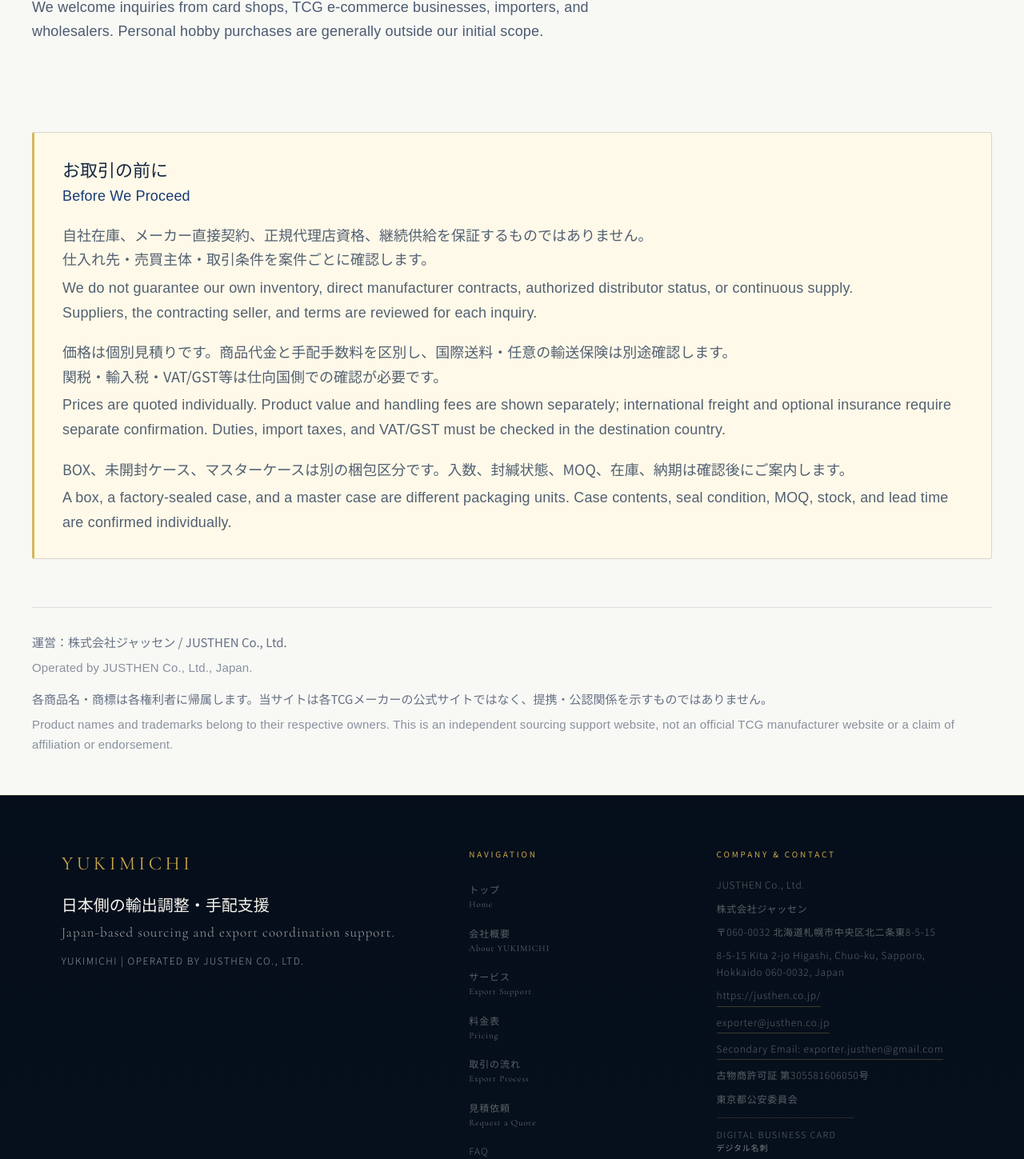
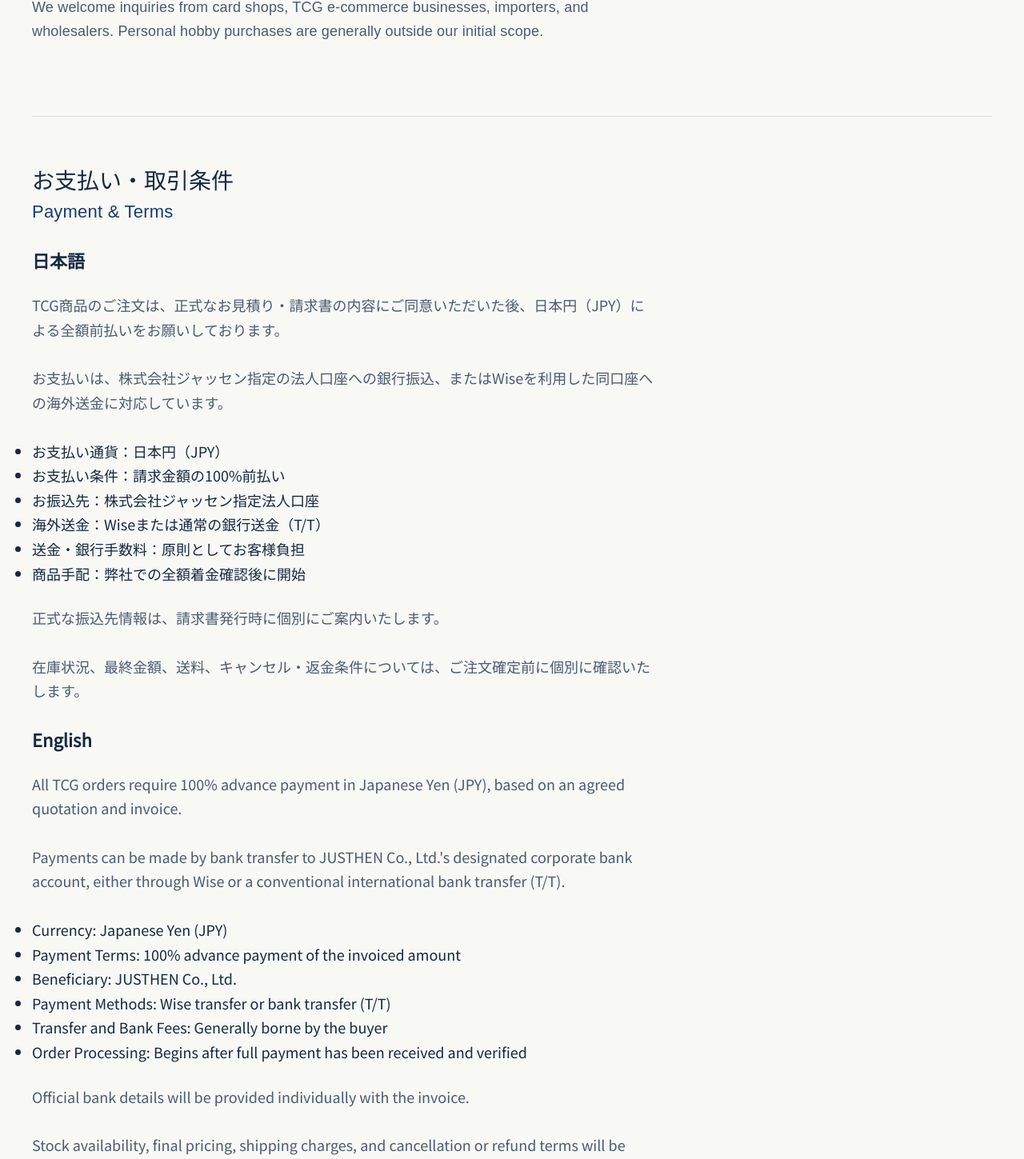
Before and after one commit to JUSTHEN-YUUKI/YUKIMICHI-ChatGpt-NEW-HP, a Next.js app: page /tcg in a window 1280 px wide. Shown: the part 2190-3639 px from the top of the page at 80% size. Built offline with nearby package versions, Linux system fonts and the light colour scheme.

Commit message:
Add TCG payment and trading terms in Japanese and English

```diff
--- a/app/tcg/page.tsx
+++ b/app/tcg/page.tsx
@@ -43,6 +43,39 @@ export default function TcgHome() {
       <p className="tcg-lead"><Bilingual ja="カードショップ、TCG専門EC、輸入・卸売事業者などからのご相談を承ります。一般個人の趣味目的の購入は、初期段階では原則対象外です。"
         en="We welcome inquiries from card shops, TCG e-commerce businesses, importers, and wholesalers. Personal hobby purchases are generally outside our initial scope." /></p>
     </section>
+    <section className="tcg-section" aria-labelledby="tcg-payment-terms">
+      <div className="tcg-section-heading"><h2 id="tcg-payment-terms"><Bilingual ja="お支払い・取引条件" en="Payment & Terms" /></h2></div>
+      <div lang="ja">
+        <h3>日本語</h3>
+        <p className="tcg-lead">TCG商品のご注文は、正式なお見積り・請求書の内容にご同意いただいた後、日本円（JPY）による全額前払いをお願いしております。</p>
+        <p className="tcg-lead">お支払いは、株式会社ジャッセン指定の法人口座への銀行振込、またはWiseを利用した同口座への海外送金に対応しています。</p>
+        <ul className="list-disc pl-6 space-y-2">
+          <li>お支払い通貨：日本円（JPY）</li>
+          <li>お支払い条件：請求金額の100%前払い</li>
+          <li>お振込先：株式会社ジャッセン指定法人口座</li>
+          <li>海外送金：Wiseまたは通常の銀行送金（T/T）</li>
+          <li>送金・銀行手数料：原則としてお客様負担</li>
+          <li>商品手配：弊社での全額着金確認後に開始</li>
+        </ul>
+        <p className="tcg-lead">正式な振込先情報は、請求書発行時に個別にご案内いたします。</p>
+        <p className="tcg-lead">在庫状況、最終金額、送料、キャンセル・返金条件については、ご注文確定前に個別に確認いたします。</p>
+      </div>
+      <div lang="en">
+        <h3>English</h3>
+        <p className="tcg-lead">All TCG orders require 100% advance payment in Japanese Yen (JPY), based on an agreed quotation and invoice.</p>
+        <p className="tcg-lead">Payments can be made by bank transfer to JUSTHEN Co., Ltd.&apos;s designated corporate bank account, either through Wise or a conventional international bank transfer (T/T).</p>
+        <ul className="list-disc pl-6 space-y-2">
+          <li>Currency: Japanese Yen (JPY)</li>
+          <li>Payment Terms: 100% advance payment of the invoiced amount</li>
+          <li>Beneficiary: JUSTHEN Co., Ltd.</li>
+          <li>Payment Methods: Wise transfer or bank transfer (T/T)</li>
+          <li>Transfer and Bank Fees: Generally borne by the buyer</li>
+          <li>Order Processing: Begins after full payment has been received and verified</li>
+        </ul>
+        <p className="tcg-lead">Official bank details will be provided individually with the invoice.</p>
+        <p className="tcg-lead">Stock availability, final pricing, shipping charges, and cancellation or refund terms will be confirmed before the order is finalized.</p>
+      </div>
+    </section>
     <TradeNotice />
   </>
 }
```
